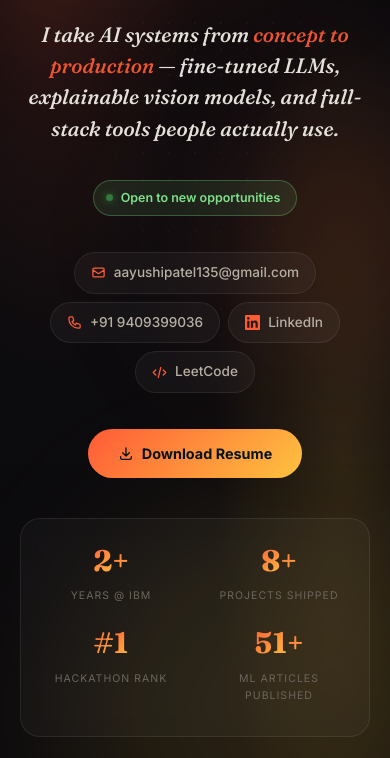
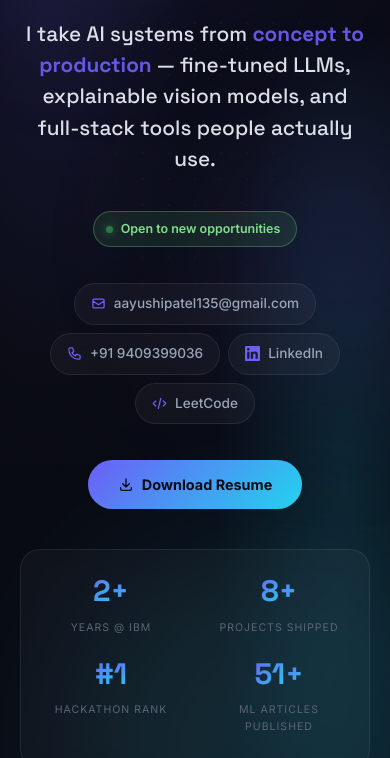
Before and after one commit to aayushipatel135/Aayushi_Patel, a plain HTML site: page index.html in a window 390 px wide. Shown: the part 380-1138 px from the top of the page. Drawn offline with Linux system fonts and the light colour scheme.

Commit message:
Redesign site theme: indigo/cyan palette, Space Grotesk font, responsive project grid
Replaces the orange/gold editorial look with a cooler, more technical
indigo-to-cyan accent theme in both dark and light modes. Swaps the
Fraunces serif display font for Space Grotesk across headings, hero
name, and stat numbers. Project grid is now responsive (2-3 columns
on wider screens) instead of a single stacked column, and the content
container is wider for better use of desktop space.

Co-Authored-By: Claude Sonnet 5 <noreply@anthropic.com>

```diff
--- a/index.html
+++ b/index.html
@@ -5,7 +5,7 @@
     <meta name="viewport" content="width=device-width, initial-scale=1.0">
     <title>Aayushi Patel — Portfolio</title>
     <link rel="stylesheet" href="styles.css">
-    <link href="https://fonts.googleapis.com/css2?family=Inter:wght@300;400;500;600;700;800&family=Fraunces:ital,wght@0,500;0,600;0,700;1,500;1,600&display=swap" rel="stylesheet">
+    <link href="https://fonts.googleapis.com/css2?family=Inter:wght@300;400;500;600;700;800&family=Space+Grotesk:wght@500;600;700&display=swap" rel="stylesheet">
     <script>(function(){var t=localStorage.getItem('theme')||'dark';document.documentElement.setAttribute('data-theme',t);})();</script>
 </head>
 <body>
--- a/styles.css
+++ b/styles.css
@@ -1,37 +1,39 @@
 :root {
-  --bg: #0b0a0d;
-  --bg-2: #121013;
-  --card: #17151a;
-  --accent: #ff5a36;
-  --accent-dim: rgba(255, 90, 54, 0.12);
-  --accent-glow: rgba(255, 90, 54, 0.45);
-  --violet: #ffc23f;
-  --violet-dim: rgba(255, 194, 63, 0.12);
-  --text: #f6f3ec;
-  --text-2: #b6afa3;
-  --text-3: #6c665c;
+  --bg: #090b14;
+  --bg-2: #0d1020;
+  --card: #121529;
+  --accent: #6d5ef7;
+  --accent-dim: rgba(109, 94, 247, 0.12);
+  --accent-glow: rgba(109, 94, 247, 0.45);
+  --violet: #22d3ee;
+  --violet-dim: rgba(34, 211, 238, 0.12);
+  --text: #eef1f8;
+  --text-2: #9aa3b8;
+  --text-3: #5c6478;
   --border: rgba(255, 255, 255, 0.08);
-  --border-accent: rgba(255, 90, 54, 0.3);
-  --font-display: 'Fraunces', 'Iowan Old Style', Georgia, serif;
-  --r: 12px;
+  --border-accent: rgba(109, 94, 247, 0.35);
+  --on-accent: #080a16;
+  --font-display: 'Space Grotesk', 'Inter', -apple-system, sans-serif;
+  --r: 14px;
   --ease: 0.25s cubic-bezier(0.4, 0, 0.2, 1);
 }
 
 /* ─── LIGHT THEME ─── */
 [data-theme="light"] {
-  --bg: #faf6ef;
-  --bg-2: #f3ede2;
+  --bg: #f5f6fb;
+  --bg-2: #eceef7;
   --card: #ffffff;
-  --accent: #e0430f;
-  --accent-dim: rgba(224, 67, 15, 0.08);
-  --accent-glow: rgba(224, 67, 15, 0.3);
-  --violet: #a3730a;
-  --violet-dim: rgba(163, 115, 10, 0.09);
-  --text: #201a12;
-  --text-2: #5b5344;
-  --text-3: #a49b89;
+  --accent: #4f46e5;
+  --accent-dim: rgba(79, 70, 229, 0.08);
+  --accent-glow: rgba(79, 70, 229, 0.3);
+  --violet: #0891b2;
+  --violet-dim: rgba(8, 145, 178, 0.09);
+  --text: #121528;
+  --text-2: #525a72;
+  --text-3: #9298ab;
   --border: rgba(0, 0, 0, 0.08);
-  --border-accent: rgba(224, 67, 15, 0.3);
+  --border-accent: rgba(79, 70, 229, 0.3);
+  --on-accent: #080a16;
 }
 
 *, *::before, *::after { margin: 0; padding: 0; box-sizing: border-box; }
@@ -97,7 +99,7 @@ body::after {
 .nav-actions { display: flex; align-items: center; gap: 12px; }
 .resume-btn {
   display: inline-flex; align-items: center; gap: 6px;
-  color: #04121a; background: linear-gradient(135deg, var(--accent), var(--violet));
+  color: var(--on-accent); background: linear-gradient(135deg, var(--accent), var(--violet));
   padding: 8px 18px; border-radius: 20px; font-size: 0.8rem; font-weight: 700;
   text-decoration: none; transition: var(--ease); white-space: nowrap;
 }
@@ -192,11 +194,11 @@ body::after {
   min-height: 1.8em; display: flex; align-items: center; justify-content: center;
 }
 .hero-statement {
-  font-family: var(--font-display); font-style: italic; font-weight: 500;
+  font-family: var(--font-display); font-weight: 500;
   font-size: 1.3rem; color: var(--text); max-width: 620px; line-height: 1.5;
   opacity: 0.92;
 }
-.hero-statement em { color: var(--accent); font-style: italic; }
+.hero-statement em { color: var(--accent); font-style: normal; font-weight: 700; }
 .cursor {
   display: inline-block; width: 2px; height: 1em;
   background: var(--accent); margin-left: 2px; vertical-align: middle;
@@ -261,7 +263,7 @@ body::after {
 }
 .resume-btn-hero {
   display: inline-flex; align-items: center; gap: 8px;
-  color: #04121a; background: linear-gradient(135deg, var(--accent), var(--violet));
+  color: var(--on-accent); background: linear-gradient(135deg, var(--accent), var(--violet));
   padding: 13px 30px; border-radius: 30px; font-size: 0.9rem; font-weight: 700;
   text-decoration: none; transition: var(--ease);
 }
@@ -281,7 +283,7 @@ body::after {
 }
 
 /* ─── MAIN CONTAINER ─── */
-.container { max-width: 980px; margin: 0 auto; padding: 0 40px; }
+.container { max-width: 1120px; margin: 0 auto; padding: 0 40px; }
 
 /* ─── SECTIONS ─── */
 .section {
@@ -350,8 +352,10 @@ body::after {
 
 /* ─── PROJECTS ─── */
 .project-grid {
-  display: grid; grid-template-columns: 1fr; gap: 18px;
+  display: grid; grid-template-columns: repeat(auto-fit, minmax(320px, 1fr)); gap: 20px;
+  align-items: start;
 }
+.project-card.featured { grid-column: 1 / -1; }
 .project-card {
   background: var(--card); padding: 22px; border-radius: var(--r);
   border: 1px solid var(--border);
@@ -403,7 +407,7 @@ body::after {
   position: absolute; top: 16px; right: 16px; z-index: 2;
   display: inline-flex; align-items: center; gap: 4px;
   font-size: 0.66rem; font-weight: 700; letter-spacing: 0.6px;
-  color: #04121a; background: linear-gradient(135deg, var(--accent), var(--violet));
+  color: var(--on-accent); background: linear-gradient(135deg, var(--accent), var(--violet));
   padding: 4px 11px; border-radius: 20px;
 }
 .tech-tags {
@@ -453,8 +457,8 @@ body::after {
 }
 .marquee:hover .marquee-track { animation-play-state: paused; }
 .marquee-item {
-  font-family: var(--font-display); font-style: italic;
-  font-size: 1.5rem; font-weight: 500; color: var(--text-2);
+  font-family: var(--font-display);
+  font-size: 1.5rem; font-weight: 600; color: var(--text-2);
   padding: 0 28px; white-space: nowrap; display: flex; align-items: center; gap: 28px;
 }
 .marquee-item::after { content: '✦'; font-style: normal; font-size: 0.85rem; color: var(--accent); }
```
Also changed, not shown: blogs.html (+1 -1 lines), projects.html (+1 -1 lines).
